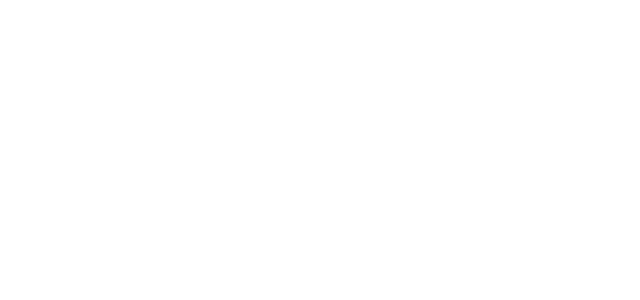
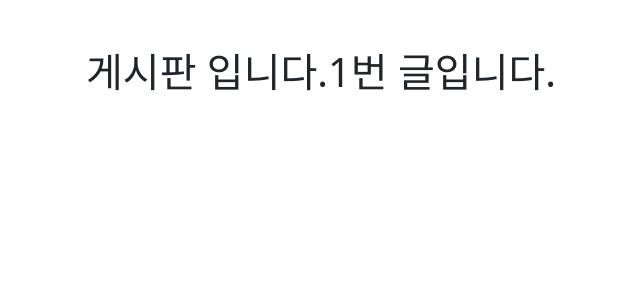
Before and after one commit to sua-repo/git_test, a React (Vite) app: page /board/1 in a window 1280 px wide. Before the commit this address had no page. Shown: the top 300 px of the page, without its empty margins (319-959 px from the left). Built offline with nearby package versions, Linux system fonts and the light colour scheme.

Commit message:
parameter

```diff
--- a/src/App.jsx
+++ b/src/App.jsx
@@ -2,6 +2,7 @@
 import routes from './route/Routes'
 import Header from './components/Header'
 import 'bootstrap/dist/css/bootstrap.min.css'
+
 
 function App() {
   return (
--- a/src/App2.jsx
+++ b/src/App2.jsx
@@ -1,26 +1,27 @@
 import { BrowserRouter, Outlet, Route, Routes, useNavigate } from 'react-router-dom'
 import 'bootstrap/dist/css/bootstrap.min.css'
-//import HomePage from './pages/HomePage'
-//import HelloPage from './pages/HelloPage'
-//import ProfilePage from './pages/ProfilePage'
-//import BoardPage from './pages/BoardPage'
+import HomePage from './pages/HomePage'
+import HelloPage from './pages/HelloPage'
+import ProfilePage from './pages/ProfilePage'
+import BoardPage from './pages/BoardPage'
 
-/*
+
 function App2() {
   return (
     <>
       <BrowserRouter>
         <Routes>
-          <Route path="/" element={<HomePage />}></Route>
-          <Route path="/hello" element={<HelloPage />}></Route>
-          <Route path="/profile" element={<ProfilePage />}></Route>
-          <Route path="/board" element={<BoardPage />}></Route>
+          <Route path='/about/*' element={<About />}>
+            <Route path='location' element={<Location />}></Route>
+          </Route>
+          <Route path='/profile' element={<ProfilePage />} />
+          <Route path='/board/:id' element={<BoardPage />} />
         </Routes>
       </BrowserRouter>
     </>
   )
 }
-*/
+
 
 
 function About() {
@@ -33,7 +34,7 @@
           navigate('/profile')
         }}
       >
-        어바웃 페이지로 이동하기
+        프로필 페이지로 이동하기
       </button>
 
       <button
@@ -41,15 +42,15 @@
           navigate(-1)
         }}
       >
-        이전 페이지로 이동하기
+        이전페이지 이동
       </button>
 
       <h2>여기는 About 페이지입니다.</h2>
       <p>대충 쇼핑몰 페이지라는 뜻</p>
-
-      <Outlet /> {/* 중첩 라우트가 렌더링될 위치 */} {/* 서브페이지가 보여질 위치를 Outlet으로 지정해준다. */}
+      {/* 서브 페이지가 보여질 위치를 Outlet으로 지정해준다. */}
+      {/* <Outlet /> */}
       <Routes>
-        <Route path="/location" element={<Location />}></Route>
+        <Route path='/location' element={<Location />}></Route>
       </Routes>
     </div>
   )
@@ -59,24 +60,55 @@
   return <h1>로케이션 컴포넌트</h1>
 }
 
-// 2. 중첩 라우팅
-//  /about/location
-// 서브 페이지의 path는 /를 생략하고 작성하면 된다.
-// Outlet 없이
+/*
+1.기본 라이팅 방법
  function App2() {
    return (
      <>
        <BrowserRouter>
          <Routes>
-          <Route path='/about/*' element={<About />} >
-            <Route path="location" element={<Location />}></Route>
-          </Route>
+           <Route path='/' element={<HomePage />} />
+           <Route path='/profile' element={<ProfilePage />} />
+           <Route path='/board' element={<BoardPage />} />
          </Routes>
        </BrowserRouter>
      </>
    )
  }
+*/
 
 
-//
+/*
+  2. 중첩 라우팅
+  https://velog.io/@reasonz/2022.07.14-%EB%A6%AC%EC%95%A1%ED%8A%B8-%EB%9D%BC%EC%9A%B0%ED%84%B0-%EC%A4%91%EC%B2%A9-%EB%9D%BC%EC%9A%B0%ED%8C%85-nested-routes-outlet
+  /about/
+  서브 페이지의 path는 / 를 생략하고 작성하면 된다
+  Outlet 없이 서브 페이지 라우팅
+*/
+
+
+//3. useNavigate 사용
+{
+  /* <button onClick={() => { navigate('/about'); }}>
+  어바웃 페이지로 이동하기
+</button> */
+}
+
+{
+  /* <button onClick={() => { navigate(-1); }} >
+이전 페이지로 이동하기
+</button> */
+}
+
+/*
+4. 파라미터 처리 하기
+ url의 파라미터 값을 가져오기 위해 useParams()
+ board/1 + get
+(✳✳ url :http://localhost:3000/board/21 인 경우)
+ 👀 <Route path="board/:id" element={<BoardPage />} /> 👀
+ const params = useParams();
+ console.log(params);
+ --console--
+ {id : 21}
+*/
 export default App2
--- a/src/pages/BoardPage.jsx
+++ b/src/pages/BoardPage.jsx
@@ -1,7 +1,12 @@
 import React from 'react'
+import { useParams } from 'react-router-dom'
 
 const BoardPage = () => {
-  return <h1 className='text-center mt-5'>게시판입니다.</h1>
+  const params = useParams()
+
+  console.log(params)
+
+  return <h1 className='text-center mt-5'>게시판 입니다.{params.id}번 글입니다.</h1>
 }
 
 export default BoardPage
```
Lines whose indentation alone changed are shown as unchanged.
